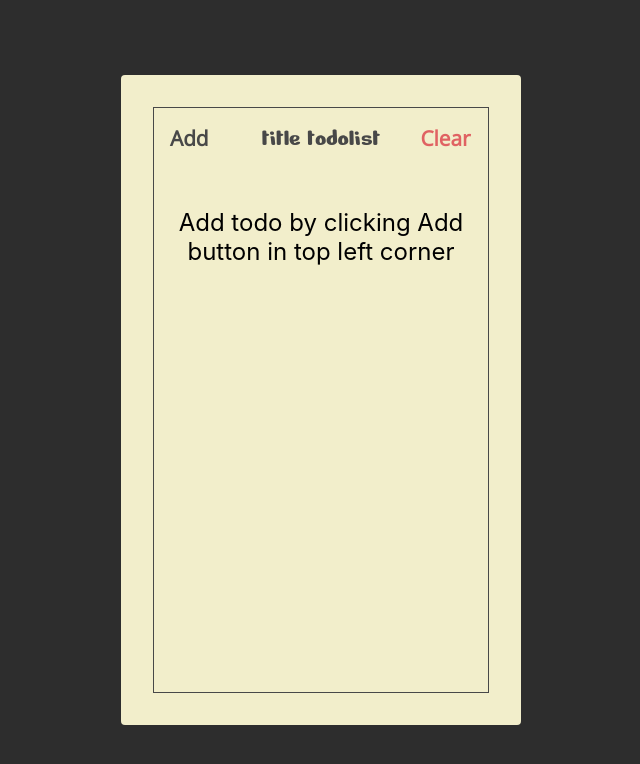
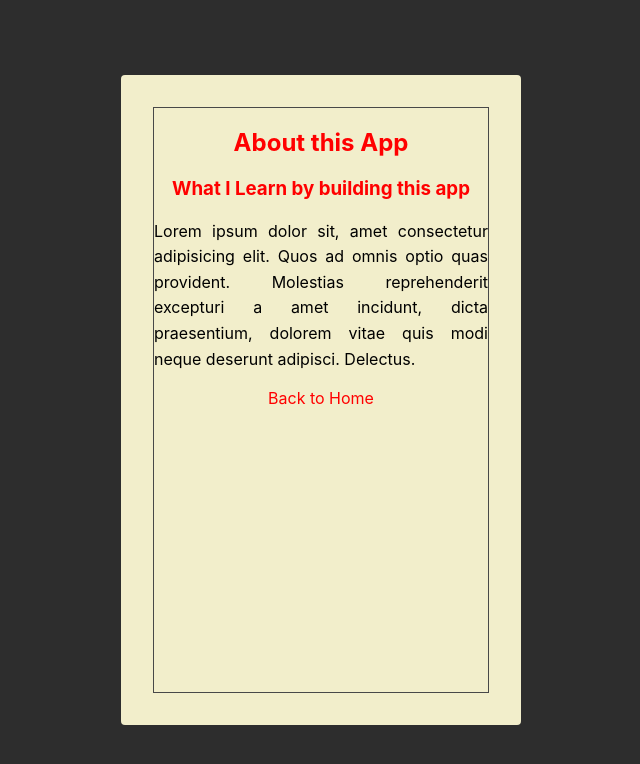
Before and after one commit to andiaditya21/todolist-react, a React (Create React App) app: page /about in a window 1280 px wide. Shown: the top 764 px of the page, without its empty margins (319-959 px from the left). Built offline with nearby package versions, Linux system fonts and the light colour scheme.

Commit message:
last changed

```diff
--- a/package.json
+++ b/package.json
@@ -9,6 +9,7 @@
     "classnames": "^2.2.6",
     "react": "^17.0.1",
     "react-dom": "^17.0.1",
+    "react-router-dom": "^5.2.0",
     "react-scripts": "4.0.1",
     "web-vitals": "^0.2.4"
   },
--- a/src/App.js
+++ b/src/App.js
@@ -1,8 +1,18 @@
 import "./App.css";
+import { BrowserRouter as Router, Switch, Route } from "react-router-dom";
+
 import TodoList from "./pages/TodoList";
+import About from "./pages/About";
 
 function App() {
-  return <TodoList />;
+  return (
+    <Router>
+      <Switch>
+        <Route exact path="/" component={TodoList} />
+        <Route path="/about" component={About} />
+      </Switch>
+    </Router>
+  );
 }
 
 export default App;
--- /dev/null
+++ b/src/component/About/AboutComp.jsx
@@ -0,0 +1,14 @@
+import React from 'react'
+import { Link } from  'react-router-dom'
+import styles from './AboutComp.module.css'
+
+export default function AboutComp() {
+    return (
+        <section className={styles.aboutPageContentComponent}>
+            <h1>About this App</h1>
+            <h3>What I Learn by building this app</h3>
+            <p>Lorem ipsum dolor sit, amet consectetur adipisicing elit. Quos ad omnis optio quas provident. Molestias reprehenderit excepturi a amet incidunt, dicta praesentium, dolorem vitae quis modi neque deserunt adipisci. Delectus.</p>
+            <Link to="/">Back to Home</Link>
+        </section>
+    )
+}
--- /dev/null
+++ b/src/component/About/AboutComp.module.css
@@ -0,0 +1,21 @@
+.aboutPageContentComponent {
+    font-family: -apple-system, BlinkMacSystemFont, 'Segoe UI', Roboto, Oxygen, Ubuntu, Cantarell, 'Open Sans', 'Helvetica Neue', sans-serif;
+}
+
+.aboutPageContentComponent h1,
+.aboutPageContentComponent h3 {
+    color: red;
+    text-align: center;
+}
+
+.aboutPageContentComponent p {
+    line-height: 1.6;
+    text-align: justify;
+}
+
+.aboutPageContentComponent a {
+    color: red;
+    text-decoration: none;
+    text-align: center;
+    display: block;
+}
--- a/src/component/Todos/Todos.jsx
+++ b/src/component/Todos/Todos.jsx
@@ -1,6 +1,8 @@
 import React from 'react'
 import PropTypes from 'prop-types'
 import styles from './Todos.module.css'
+
+import { Link } from 'react-router-dom'
 
 import Todo from '../Todo/Todo'
 
@@ -18,9 +20,12 @@ const Todos = ({ todos, completeTodo }) => {
             }
             {
                 todos.length === 0 &&
-                    <div className={styles.todoPlaceholderText}>
-                        Add todo by clicking Add button in top left corner
-                    </div>
+                    <>
+                        <div className={styles.todoPlaceholderText}>
+                            Add todo by clicking Add button in top left corner
+                        </div>
+                        <Link to="/about">Go to About Page</Link>
+                    </>
             }
         </section>
     )
--- /dev/null
+++ b/src/pages/About.jsx
@@ -0,0 +1,14 @@
+import React from 'react'
+import AboutComp from '../component/About/AboutComp';
+
+import Paper from '../component/Paper/Paper';
+
+const About = () => {
+    return (
+        <Paper>
+            <AboutComp />
+        </Paper>
+    )
+}
+
+export default About;
```
Also changed, not shown: 2 other files (tests, documents, lock files or other folders).
